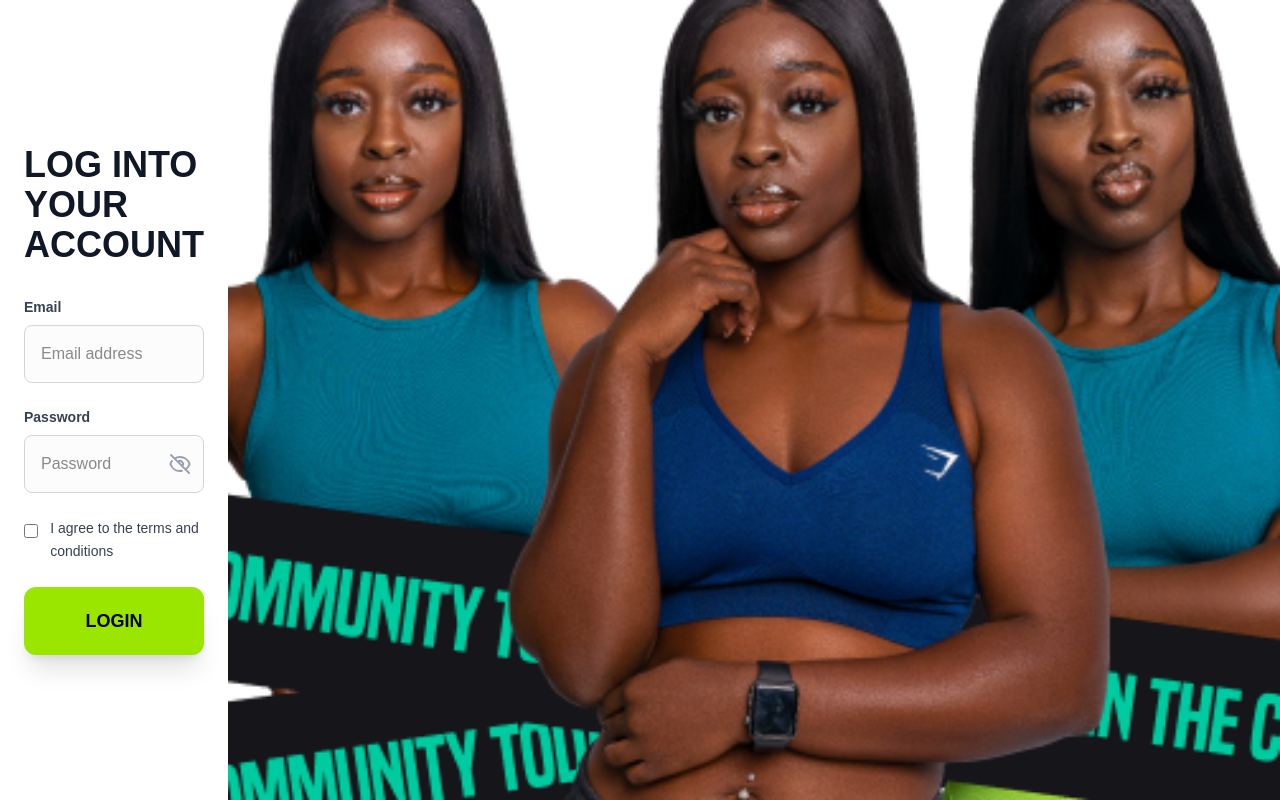
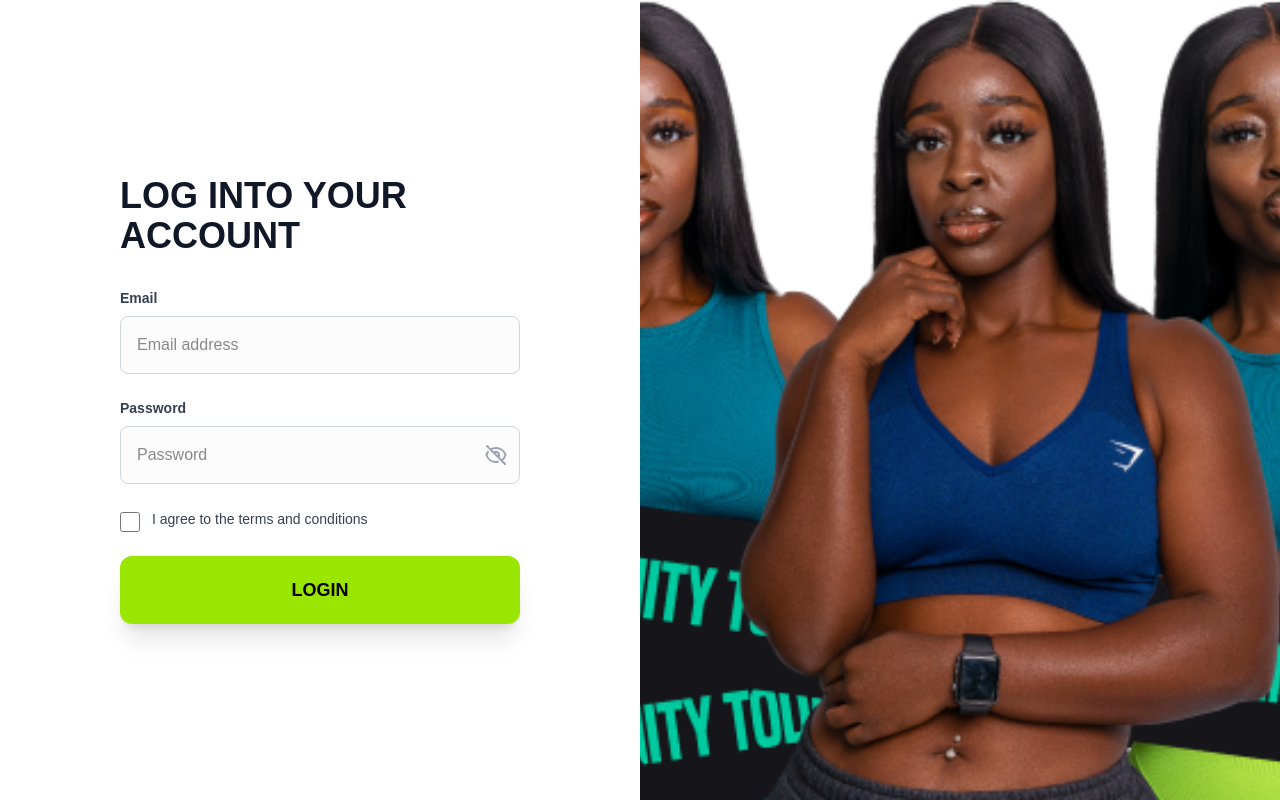
Before and after one commit to Sandeeptechnobren/shiftFrontend, a Next.js app: page /login in a window 1280 px wide. Built offline with nearby package versions, Linux system fonts and the light colour scheme; no server answers.

Commit message:
salesman

```diff
--- a/app/login/page.tsx
+++ b/app/login/page.tsx
@@ -56,8 +56,8 @@ export default function LoginPage() {
     return (
         <>
             <div className="min-h-screen bg-white flex flex-col lg:flex-row">
-                <div className="flex flex-col flex-1 lg:flex-row min-h-screenlg:pt-0">
-                    <main className="flex-1 flex flex-col justify-center items-center py-8 lg:py-0 bg-white">
+                <div className="flex flex-col flex-1 lg:flex-row min-h-screen lg:pt-0">
+                    <main className="flex-1 flex flex-col justify-center items-center py-8 lg:py-0 bg-white lg:w-1/2">
                         <div className="max-w-md mx-auto w-full px-6">
                             <h2 className="text-4xl font-black mb-8 uppercase text-gray-900">Log into your account</h2>
                             <form onSubmit={handleSubmit} className="space-y-6">
@@ -144,7 +144,7 @@ export default function LoginPage() {
                     </main>
 
                     {/* Image Section */}
-                    <div className="relative w-full h-[370px] lg:h-screen overflow-hidden bg-white">
+                    <div className="relative w-full h-[370px] lg:h-screen lg:w-1/2 overflow-hidden bg-white">
                         <Image
                             src="/signup5.png"
                             alt="Login Banner"
```
